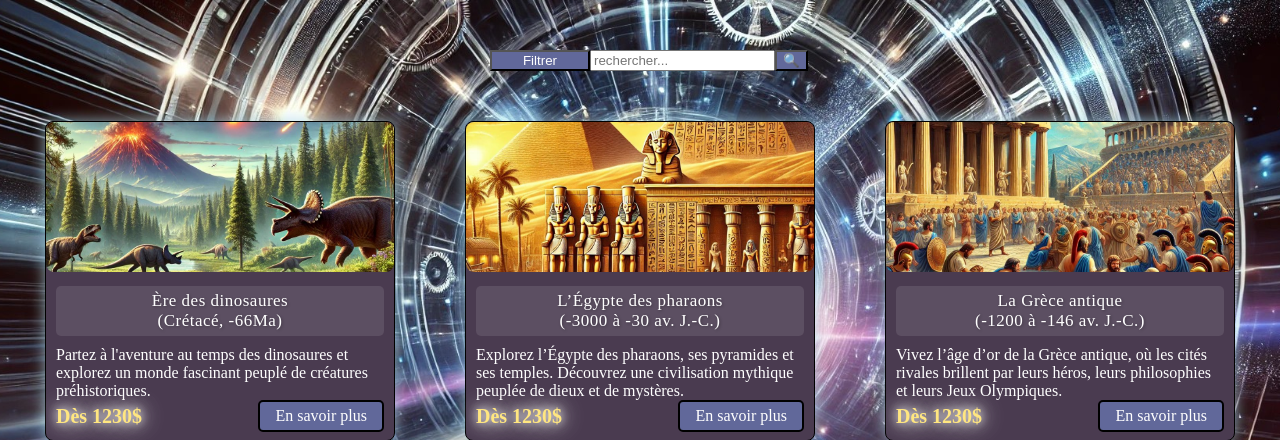
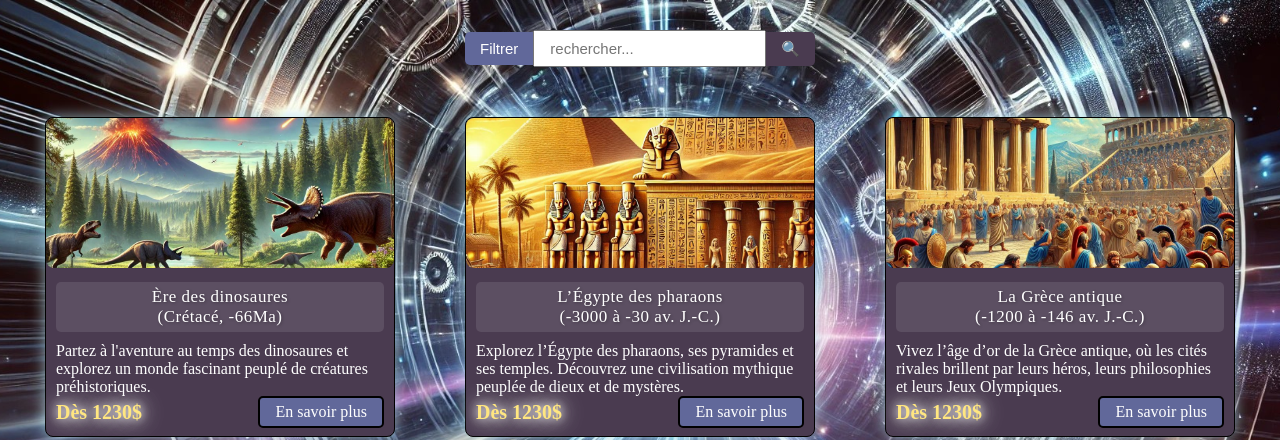
Before and after one commit to Yaelsm19/agence_voyage, a PHP site: page /code_image/destinations.html in a window 1280 px wide. Shown: the part 50-490 px from the top of the page. Run offline with PHP 8.4, Linux system fonts and the light colour scheme.

Commit message:
amélioration bar de recherche

```diff
--- a/code_image/destinations.css
+++ b/code_image/destinations.css
@@ -11,35 +11,40 @@ body {
     background: url('image_background/destinations_background.jpg') no-repeat center center fixed;
     background-size: cover;
 }
-
 .container2 {
-    display: grid;
-    grid-template-areas: "filtrer rechercher";
-    grid-template-columns: 100px 100px 100px;
+    display: flex;
     align-items: center;
     justify-content: center;
-    margin-top: 50px;
-}
+    border-radius: 8px;
+    margin-top: 30px;
 
-.container2 > input[type="button"] {
-    grid-area: filtrer;
-}
+  }
 
-.container2 form {
-    grid-area: rechercher;
-    display: grid;
-    grid-template-columns: auto auto;
-    grid-template-rows: auto;
-}
-
-.container2>input{
+  input[type="button"] {
     background-color: #61689a;
     color: white;
-}
+    border: none;
+    padding: 8px 15px;
+    font-size: 15px;
+    border-radius: 5px 0 0 5px;
+  }
+  form {
+    display: flex;
+    align-items: center;
+  }
 
-.container2>form>input[type="submit"]{
-    background-color: #61689a;
-}
+  input[type="search"] {
+    padding: 8px 15px;
+    font-size: 15px;
+  }
+
+  input[type="submit"] {
+    background-color: #4A3B50;
+    padding: 8px 15px;
+    border: none;
+    font-size: 15px;
+    border-radius: 0 5px 5px 0;
+  }
 .Voyages {
     display: grid;
     grid-template-columns: repeat(auto-fill, 350px);
```
